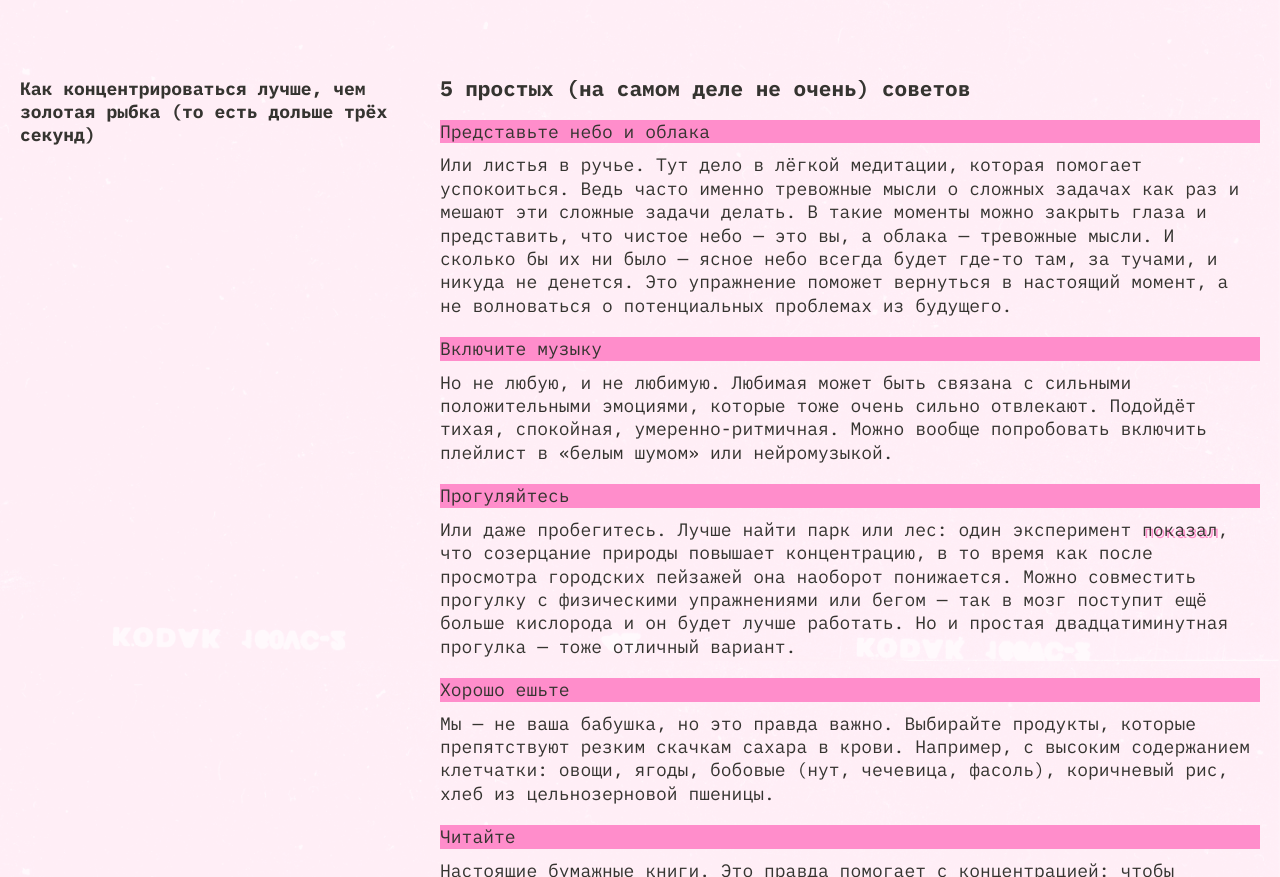
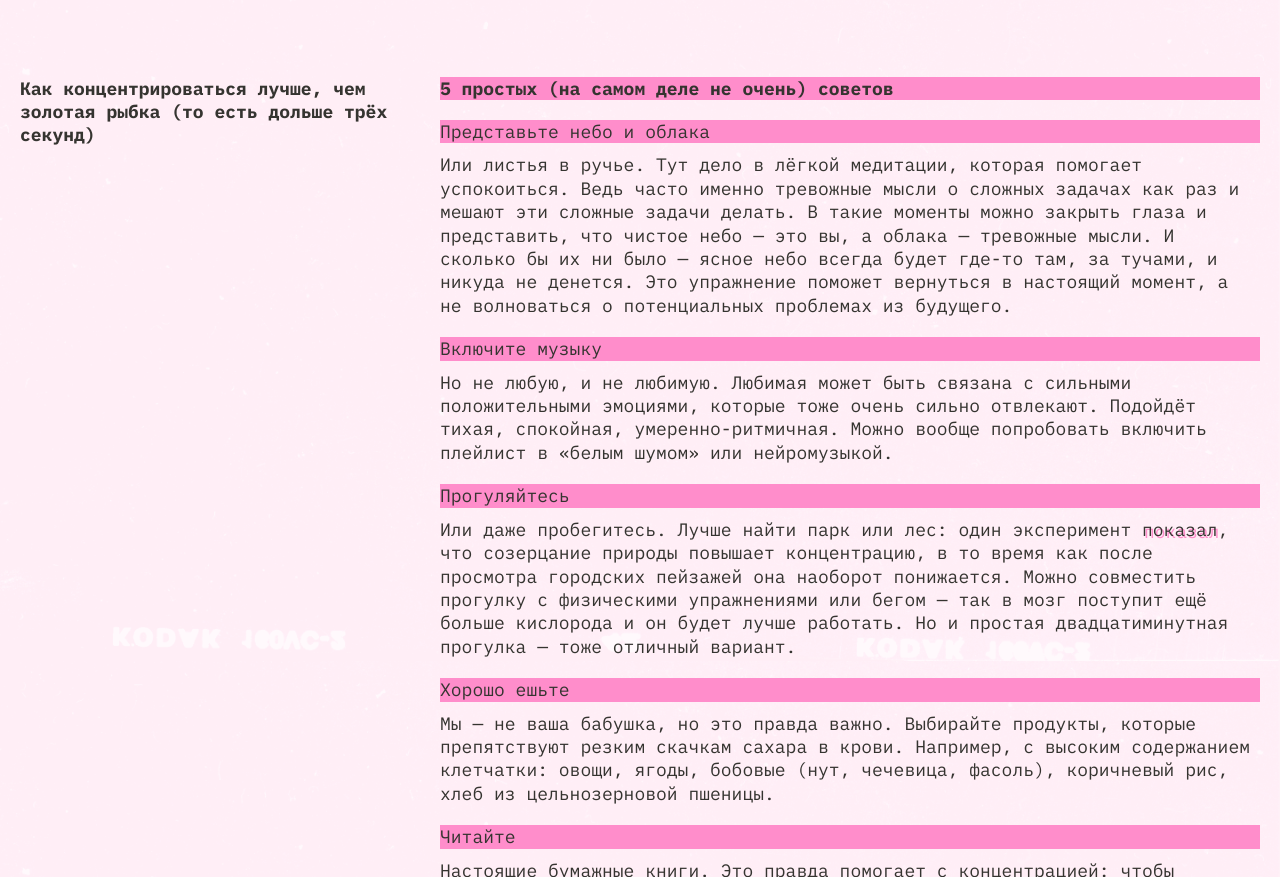
Before and after one commit to Aleksandr-Tokmashov/slozhno-sosredotochitsya, a plain HTML site: page index.html in a window 1280 px wide. Shown: the part 1739-2616 px from the top of the page. Drawn offline with Linux system fonts and the light colour scheme.

Commit message:
Making edits

```diff
--- a/index.html
+++ b/index.html
@@ -91,7 +91,7 @@
       <section class="main__section concentration">
         <h2 class="main__h2">Как концентрироваться лучше, чем золотая рыбка (то есть дольше трёх секунд)</h2>
         <div class="main__section">
-          <h3 class="text_in_box3">5 простых (на самом деле не очень) советов</h3>
+          <h3 class="text_in_box">5 простых (на самом деле не очень) советов</h3>
           <div>
             <h4 class="main__h4 text_in_box">Представьте небо и облака</h4>
             <p class="section__text">Или листья в ручье. Тут дело в лёгкой медитации, которая помогает успокоиться. Ведь часто именно тревожные мысли о сложных задачах как раз и мешают эти сложные задачи делать. В такие моменты можно закрыть глаза и представить, что чистое небо — это вы, а облака — тревожные мысли. И сколько бы их ни было — ясное небо всегда будет где-то там, за тучами, и никуда не денется. Это упражнение поможет вернуться в настоящий момент, а не волноваться о потенциальных проблемах из будущего.</p>
```
